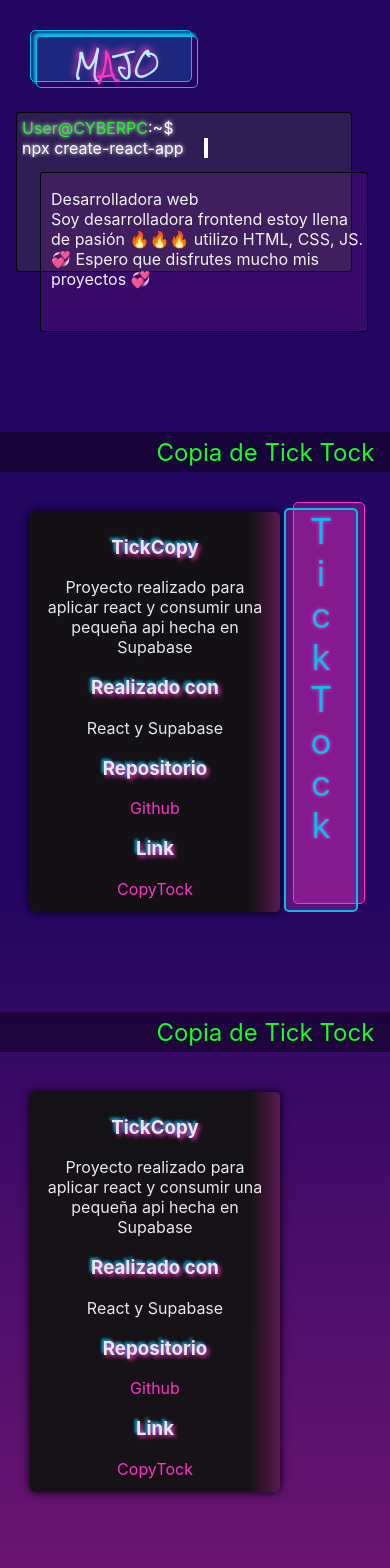
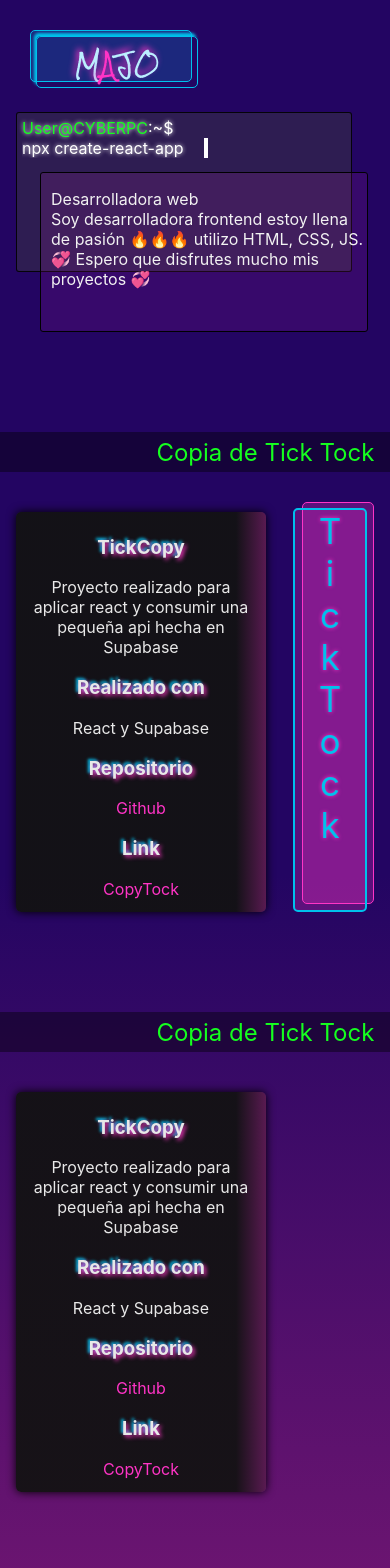
Before and after one commit to majo-sh/Portafolio, a React (Create React App) app: page / in a window 390 px wide. Shown: the top 1568 px of the page. Built offline with nearby package versions, Linux system fonts and the light colour scheme.

Commit message:
arreglos para mobil en descripcion de ticktock

```diff
--- a/src/components/Description/description.css
+++ b/src/components/Description/description.css
@@ -1,5 +1,5 @@
 .container-description {
-    margin-left: 30px;
+    margin-left: 16px;
     margin-top: 40px;
     width: 250px;
     height: 400px;
--- a/src/components/TickCopy/TickCopy.css
+++ b/src/components/TickCopy/TickCopy.css
@@ -1,7 +1,7 @@
 .container-tick{
     margin-top: 30px;
     position: absolute;
-    right:25px;
+    right:16px;
 }
 
 .tick-back {
```
